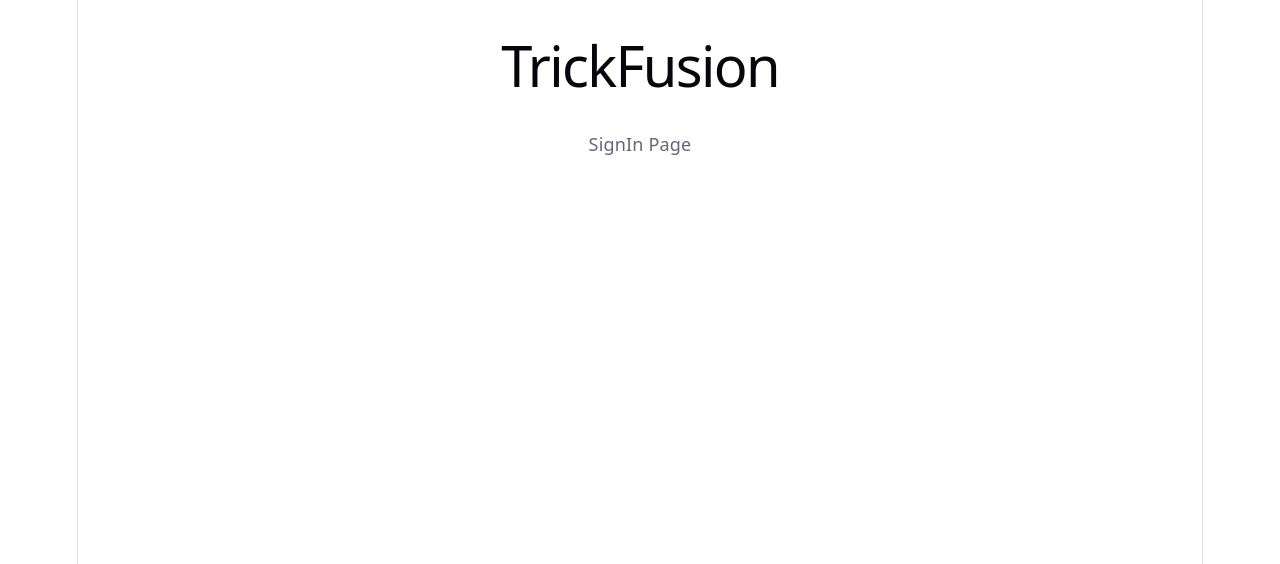
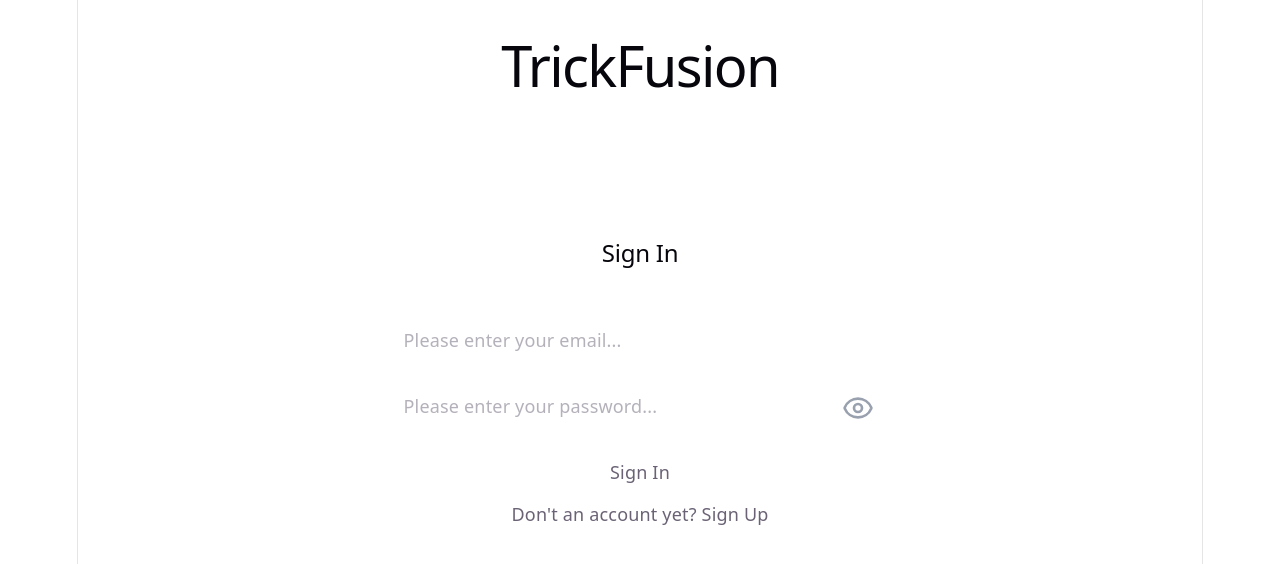
Before and after one commit to vpenalosa/yocialmedia, a React (Vite) app: page /signin in a window 1280 px wide. Shown: the top 564 px of the page. Built offline with nearby package versions, Linux system fonts and the light colour scheme; no server answers.

Commit message:
fully working log in system (logging still intact)

```diff
--- a/src/components/Dashboard.tsx
+++ b/src/components/Dashboard.tsx
@@ -1,10 +1,27 @@
-import { useState } from "react";
-import { useNavigate } from "react-router-dom";
+import { useEffect, useState } from "react";
+import { useNavigate, Link } from "react-router-dom";
 import { UserAuth } from "../context/AuthContext";
+import { supabase } from "../supabaseClient";
+import type {Profile} from "../context/AuthContext"
 
 function Dashboard() {
-    const { session, profile, signOut } = UserAuth();
-    const [ submitError, setSubmitError] = useState<string>("");
+    const { session, signOut, loading } = UserAuth();
+    useEffect(() => {
+        if (session?.user) {
+            supabase
+            .from('profiles')
+            .select('*')
+            .eq('id', session.user.id)
+            .single()
+            .then(({ data, error }) => {
+                console.log('Dashboard direct fetch:', data, error);
+                if (!error && data) setLocalProfile(data);
+            });
+        }
+    }, [session]);
+
+    const [localProfile, setLocalProfile] = useState<Profile | null>(null);
+    // const [submitError, setSubmitError] = useState<string>("");
     const navigate = useNavigate();
 
     const handleSignOut = async () => {
@@ -12,13 +29,24 @@ function Dashboard() {
         navigate('/signin');
     }
 
+    if(loading) return <p>Loading...</p>;
+
+    if(!session) {
+        return (
+            <div>
+                <p>Please log in!</p>
+                <p>Already have an account? <Link to='/signin'>Sign In</Link></p>
+                <p>Don't an account yet? <Link to='/signup'>Sign Up</Link></p>
+            </div>
+        )
+    }
+
     return (
         <div>
             <p>Dashboard Page</p>
-            <p>Welcome {profile?.username}!</p>
+            <p>Welcome {localProfile?.username}!</p>
             <p>Your email is: {session?.user.email}</p>
             <button onClick={handleSignOut}>Sign Out</button>
-            {submitError && <p className="text-red-600 text-center pt-4">{submitError}</p>}
         </div>
     );
 }
--- a/src/components/SignIn.tsx
+++ b/src/components/SignIn.tsx
@@ -1,7 +1,118 @@
+import { useState } from "react";
+import { Link, useNavigate } from "react-router-dom";
+import { UserAuth } from "../context/AuthContext";
+import { validationMethods, mapSignInError } from "../helpers";
+import { Eye, EyeOff } from 'lucide-react';
+import type {SyntheticEvent} from "react";
+
+type FieldErrors = {
+    email: string | null;
+    password: string | null;
+}
+
 function SignIn() {
+    const [email, setEmail] = useState<string>("");
+    const [password, setPassword] = useState<string>("");
+    const [showPassword, setShowPassword] = useState<boolean>(false);
+    const [fieldErrors, setFieldErrors] = useState<FieldErrors>({email: null, password: null}); //validation error
+    const [submitError, setSubmitError] = useState<string>(""); //supabase error
+    const [loading, setLoading] = useState<boolean>(false);
+    const navigate = useNavigate();
+    const { signInUser } = UserAuth();
+
+
+    //handle the sign in
+    const handleSignIn = async (e: SyntheticEvent) => {
+        e.preventDefault(); //make it so it doesn't reload the page on call
+        setLoading(true);
+        setSubmitError("");
+
+        //validate inputs
+        const newEmail = validationMethods.checkEmail(email);
+        const newPassword = validationMethods.checkPassword(password);
+
+        //error check the input fields
+        setFieldErrors({
+            email: newEmail.error,
+            password: newPassword.error
+        })
+
+        if(newEmail.error || newPassword.error) {
+            setLoading(false);
+            return;
+        }
+
+        const result = await signInUser({
+            email: newEmail.value,
+            password: newPassword.value
+        });
+
+        if(result.success) {
+            navigate('/dashboard');
+        } else {
+            setSubmitError(mapSignInError(result.error?.message ?? ''));
+        }
+
+        setLoading(false);
+    }
+
     return (
         <div>
-            <p>SignIn Page</p>
+            <form onSubmit={handleSignIn} className='max-w-md m-auto pt-24'>
+                <h2 className='font-bold pb-2'>Sign In</h2>
+
+                <div className="flex flex-col py-4">
+
+                    {/* email */}
+                    <div className="relative">
+                        <input onChange={(e) => {setEmail(e.target.value); setFieldErrors(prev => ({ ...prev, email: null }));}}
+                               className='w-full p-3 mt-2 border-2 border-white rounded-full'
+                               placeholder='Please enter your email...'/>
+                        {fieldErrors.email && (
+                            <div className="absolute left-full top-1/2 -translate-y-1/2 ml-3 bg-red-600 text-white text-xs rounded-lg px-3 py-1.5 whitespace-nowrap z-10
+                                            before:content-[''] before:absolute before:right-full before:top-1/2 before:-translate-y-1/2 before:border-4 before:border-transparent before:border-r-red-600">
+                                {fieldErrors.email}
+                            </div>
+                        )}
+                    </div>
+
+                    {/* password */}
+                    <div className="relative">
+                        <input onChange={(e) => {setPassword(e.target.value); setFieldErrors(prev => ({ ...prev, password: null }));}}
+                               className='w-full p-3 mt-2 pb-4 border-2 border-white rounded-full'
+                               type={showPassword ? 'text' : 'password'}
+                               placeholder='Please enter your password...'/>
+                        <button
+                            type='button'
+                            onClick={() => setShowPassword(prev => !prev)}
+                            className="absolute right-4 top-1/2 -translate-y-1/2 mt-1 text-xs text-gray-400 hover:text-white transition-colors"
+                        >
+                            {showPassword ? <EyeOff size={32} /> : <Eye size={32} />}
+                        </button>
+                        {fieldErrors.password && (
+                            <div className="absolute left-full top-1/2 -translate-y-1/2 ml-3 bg-red-600 text-white text-xs rounded-lg px-3 py-1.5 whitespace-nowrap z-10
+                                            before:content-[''] before:absolute before:right-full before:top-1/2 before:-translate-y-1/2 before:border-4 before:border-transparent before:border-r-red-600">
+                                {fieldErrors.password}
+                            </div>
+                        )}
+                    </div>
+
+
+                    <button
+                        type='submit'
+                        disabled={loading}
+                        className="mt-2 mx-auto w-48 pt-2 pb-3 border-2 border-white rounded-full
+                                    hover:bg-white hover:text-black
+                                    focus:bg-white focus:text-black
+                                    disabled:opacity-50 disabled:cursor-not-allowed
+                                    transition-colors duration-200 cursor-pointer"
+                        >
+                        Sign In
+                    </button>
+                    <p>Don't an account yet? <Link to='/signup'>Sign Up</Link></p>
+                    {submitError && <p className="text-red-600 text-center pt-4">{submitError}</p>}
+                </div>
+            </form>
         </div>
     );
 }
--- a/src/context/AuthContext.tsx
+++ b/src/context/AuthContext.tsx
@@ -1,10 +1,10 @@
-import { createContext, useEffect, useState, useContext } from "react";
+import { createContext, useEffect, useState, useContext, useMemo } from "react";
 import { supabase } from "../supabaseClient";
 import type { Session, AuthError } from "@supabase/supabase-js";
 import type { ReactNode } from "react";
 // import { AuthError } from "@supabase/supabase-js";
 
-type Profile = {
+export type Profile = {
     id: string,
     username: string
 }
@@ -15,6 +15,7 @@ interface AuthContextType {
     signUpNewUser: (args: {username: string, email: string; password: string}) => Promise<AuthResult>;
     signInUser: (args: {email: string; password: string}) => Promise<AuthResult>;
     signOut: () => Promise<void>;
+    loading: boolean;
 }
 
 interface AuthResult {
@@ -28,21 +29,28 @@ const AuthContext = createContext<AuthContextType | undefined>(undefined);
 export const AuthContextProvider = ({children}: {children: ReactNode}) => {
     const [session, setSession] = useState<Session | null | undefined>(undefined);
     const [profile, setProfile] = useState<Profile | null>(null);
+    const [loading, setLoading] = useState<boolean>(true);
 
     //fetch the username from the public table
     async function fetchProfile(userId: string) {
+        console.log('fetchProfile called for:');
+
         const { data, error } = await supabase
             .from('profiles')
             .select('*')
             .eq('id', userId) //basically a where clause, return row if it matches the userid
             .single() //return only 1 row
 
+        console.log('fetchProfile result:', { data, error });
+
         if(error) {
             if (import.meta.env.DEV) console.error('Error fetching profile: ', error);
             return;
         }
 
+        console.log('calling setProfile with:', data);
         setProfile(data);
+        console.log('setProfile called');
     }
 
     //sign up
@@ -79,22 +87,62 @@ export const AuthContextProvider = ({children}: {children: ReactNode}) => {
         }
     }
 
-    //useeffect maintaining session
+    // useEffect(() => {
+    //     const { data: { subscription } } = supabase.auth.onAuthStateChange(
+    //         async (_event, session) => {
+    //             console.log('auth event:', _event);
+
+    //             setSession(session);
+
+    //             if (session?.user) {
+    //                 await fetchProfile(session.user.id);
+    //             } else {
+    //                 setProfile(null);
+    //             }
+
+    //             setLoading(false);
+    //         }
+    //     );
+
+    //     return () => subscription.unsubscribe();
+    // }, []);
+
     useEffect(() => {
-        supabase.auth.getSession().then(({data: {session}}) => {
+        const { data: { subscription } } = supabase.auth.onAuthStateChange((_event, session) => {
+            console.log('onAuthStateChange fired:', _event, 'session:', !!session);
             setSession(session);
+            if (!session) {
+                console.log('setting profile to null because no session');
+                setProfile(null);
+                setLoading(false);
+            }
         });
 
-        supabase.auth.onAuthStateChange((_event, session) => {
-            setSession(session);
+        return () => subscription.unsubscribe();
+    }, []);
 
-            if(session?.user) {
-                fetchProfile(session.user.id);
-            } else {
-                setProfile(null);
-            }
-        });
-    }, []);
+    // separate effect that runs when session changes
+    useEffect(() => {
+        console.log('session useEffect fired, session:', session?.user?.id ?? 'null', 'undefined?', session === undefined);
+
+        if (session === undefined) return;
+
+        //fetch the username
+        if (session?.user) {
+            supabase
+                .from('profiles')
+                .select('*')
+                .eq('id', session.user.id)
+                .single()
+                .then(({ data, error }) => {
+                    console.log('inline fetch result:', data, error);
+                    if (!error && data) {
+                        setProfile(data);
+                    }
+                    setLoading(false);
+                });
+        }
+    }, [session]);
 
     //sign out
     const signOut = async () => {
@@ -105,11 +153,13 @@ export const AuthContextProvider = ({children}: {children: ReactNode}) => {
         }
     };
 
+    console.log('Provider rendering with profile:', profile);
+
     return (
-        <AuthContext.Provider value={{session, profile, signUpNewUser, signInUser, signOut}}>
-            {children}
-        </AuthContext.Provider>
-    )
+    <AuthContext.Provider value={{session, profile, signUpNewUser, signInUser, signOut, loading}}>
+        {children}
+    </AuthContext.Provider>
+)
 }
 
 export const UserAuth = () => {
```
Also changed, not shown: src/helpers.ts (+7 -0 lines), src/main.tsx (+3 -5 lines).
